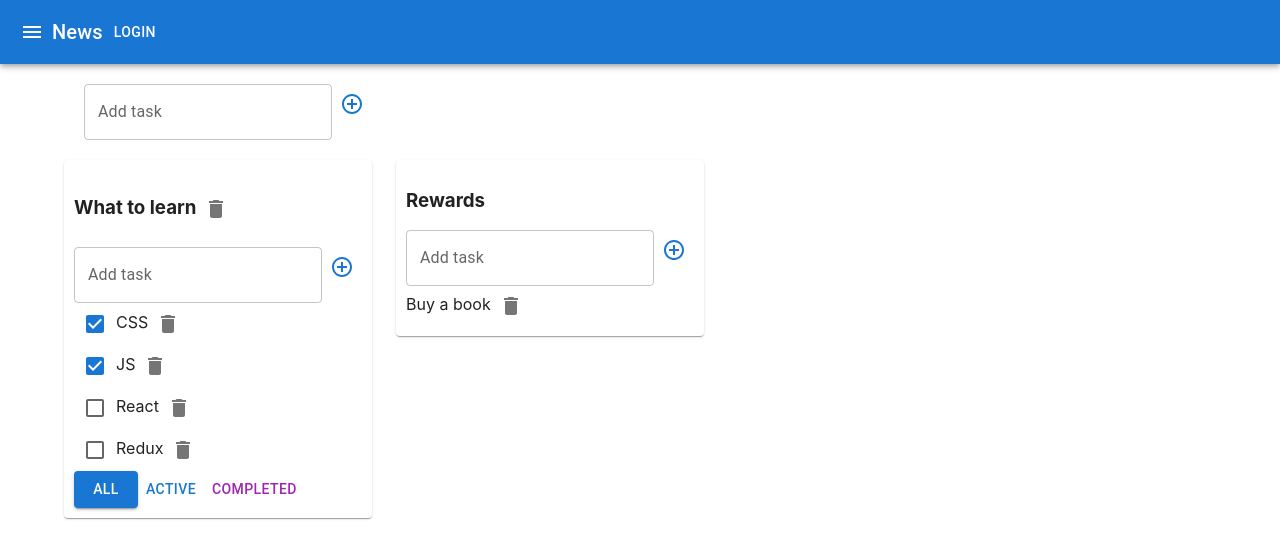
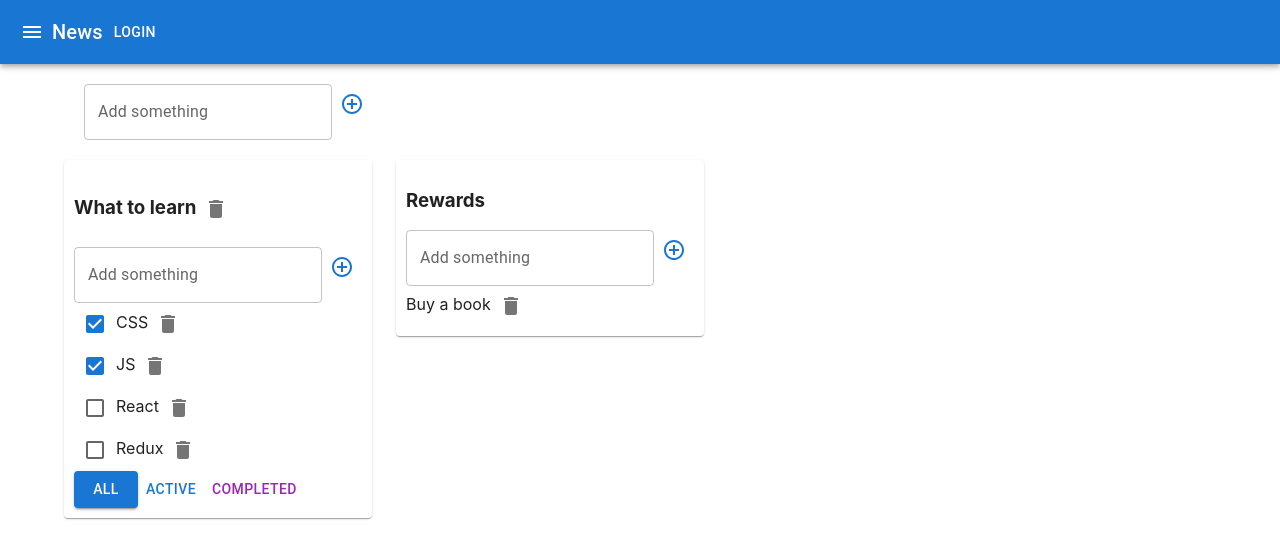
Before and after one commit to Desolateeeooo/to-do-list-ts, a React (Create React App) app: page / in a window 1280 px wide. Shown: the top 558 px of the page. Built offline with nearby package versions, Linux system fonts and the light colour scheme.

Commit message:
Update AddItemForm.tsx
Change 'Add task' to 'Add something'

```diff
--- a/src/app/components/AddItemForm.tsx
+++ b/src/app/components/AddItemForm.tsx
@@ -34,7 +34,7 @@ export const AddItemForm = React.memo((props: AddItemFormPropsType) => {
   return (
     <div>
       <TextField
-        label={'Add task'}
+        label={'Add something'}
         value={taskTitle}
         onChange={handleOnChange}
         onKeyPress={handleOnKeyPress}
```
